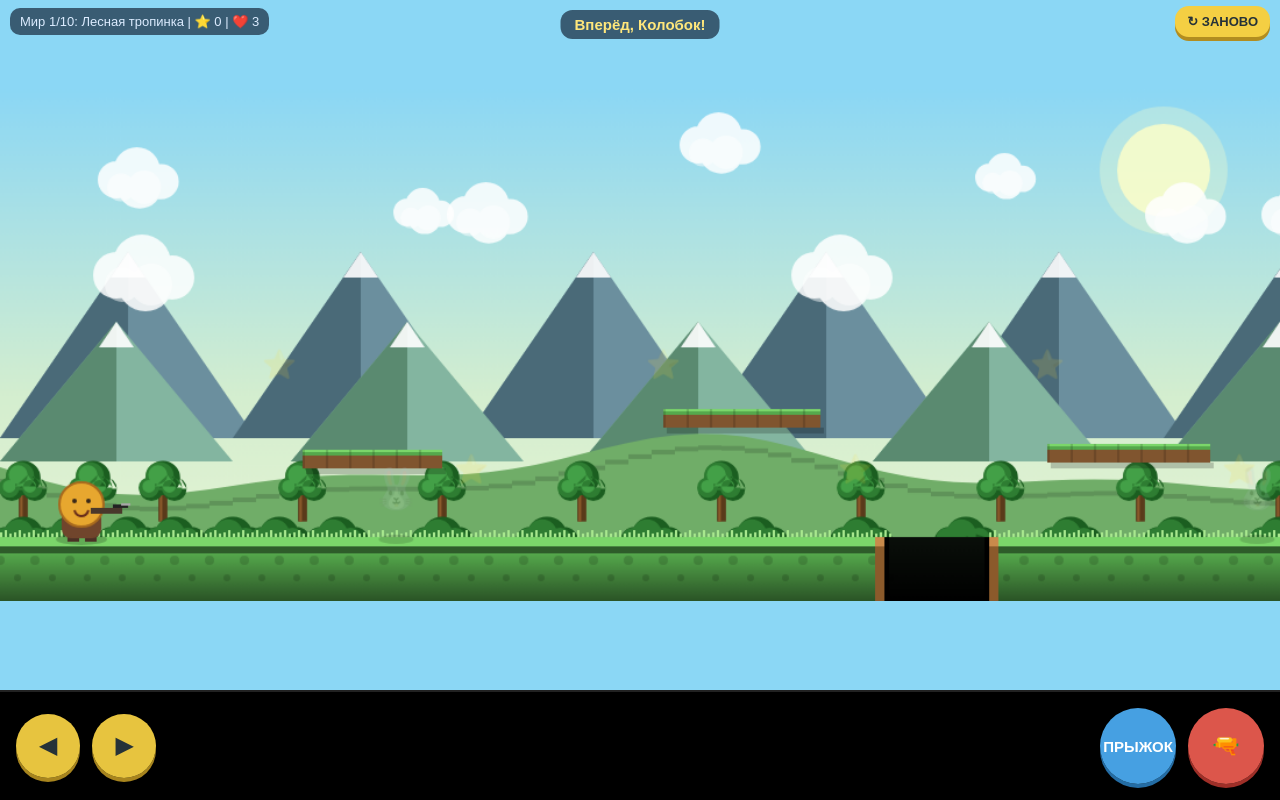
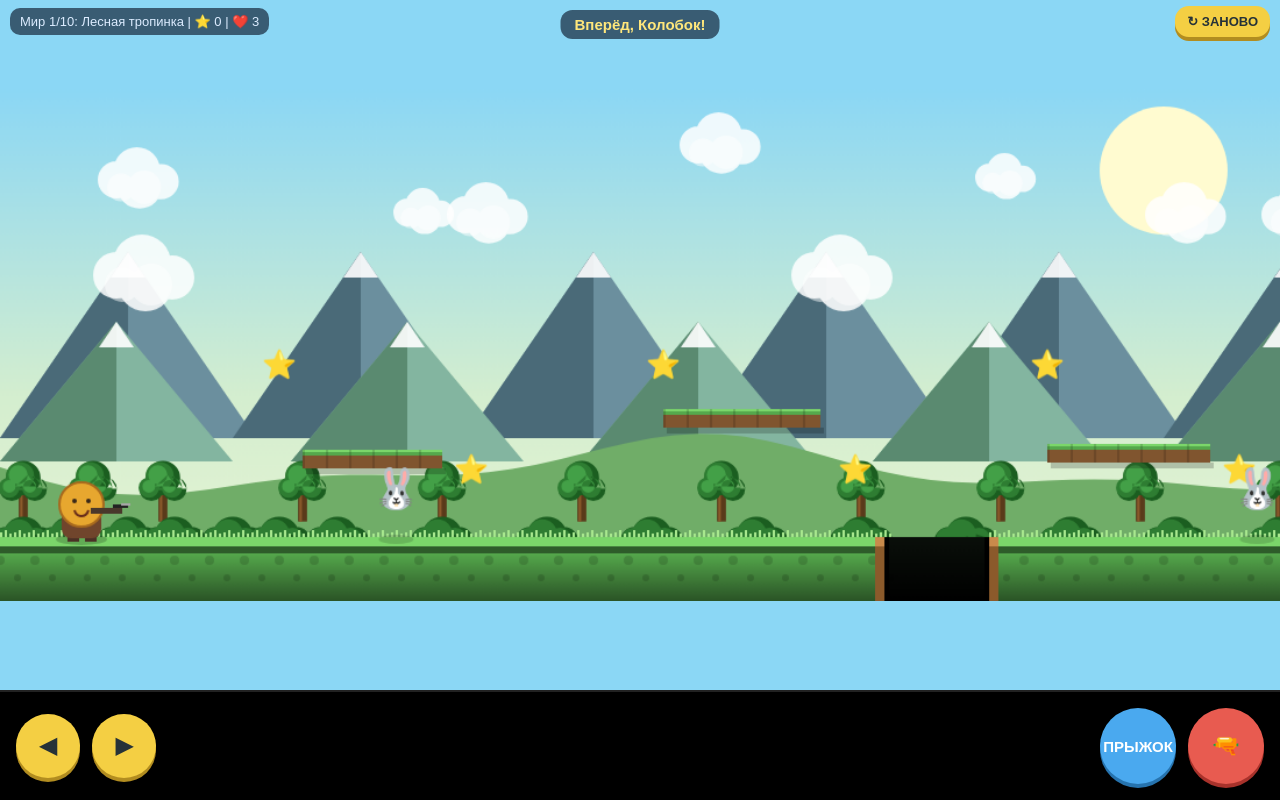
Before and after one commit to ryhffhujjgg-web/KolobokGame, a plain HTML site: page index.html in a window 1280 px wide. Drawn offline with Linux system fonts and the light colour scheme.

Commit message:
Update index.html

```diff
--- a/index.html
+++ b/index.html
@@ -43,13 +43,13 @@ canvas {
 }
 .left-group, .right-group { display: flex; gap: 12px; }
 button.ctrl {
-  border: 0; border-radius: 50%; background: rgba(244,207,67,0.95); color: #263238; font-size: 22px; font-weight: bold;
-  box-shadow: 0 4px 0 rgba(178,141,32,0.95); touch-action: none; -webkit-tap-highlight-color: transparent;
+  border: 0; border-radius: 50%; background: #f4cf43; color: #263238; font-size: 22px; font-weight: bold;
+  box-shadow: 0 4px 0 #b28d20; touch-action: none; -webkit-tap-highlight-color: transparent;
   display: flex; align-items: center; justify-content: center; width: 64px; height: 64px; min-width: 64px;
 }
-button.ctrl:active { transform: translateY(3px); box-shadow: 0 1px 0 rgba(178,141,32,0.95); }
-#jump { background: rgba(74,169,239,0.95); color: white; box-shadow: 0 4px 0 rgba(38,115,174,0.95); width: 76px; height: 76px; font-size: 15px; }
-#shoot { background: rgba(232,91,80,0.95); color: white; box-shadow: 0 4px 0 rgba(168,50,43,0.95); width: 76px; height: 76px; font-size: 22px; }
+button.ctrl:active { transform: translateY(3px); box-shadow: 0 1px 0 #b28d20; }
+#jump { background: #4aa9ef; color: white; box-shadow: 0 4px 0 #2673ae; width: 76px; height: 76px; font-size: 15px; }
+#shoot { background: #e85b50; color: white; box-shadow: 0 4px 0 #a8322b; width: 76px; height: 76px; font-size: 22px; }
 
 @media (max-height: 400px) {
   button.ctrl { width: 52px; height: 52px; min-width: 52px; font-size: 18px; }
@@ -102,7 +102,7 @@ const GRAVITY = 0.55;
 const GROUND_Y = 385;
 
 const TOTAL_LEVELS = 10;
-const SAVE_KEY = "kolobok_adventure_save_v8";
+const SAVE_KEY = "kolobok_adventure_save_v9";
 
 const worlds = [
   {name:"Лесная тропинка", sky:"#8bd7f5", ground:"#55a84c", enemy:"🐰"},
@@ -146,7 +146,7 @@ let isTransitioning = false;
 function saveProgress() {
   try {
     const data = {
-      version: 8, world, totalStars, lastSafeX,
+      version: 9, world, totalStars, lastSafeX,
       player: { x: player.x, y: player.y, health: player.health, facing: player.facing },
       enemies: enemies.map(e => ({ x: e.x, y: e.y, vx: e.vx, vy: e.vy, alive: e.alive, jumpTimer: e.jumpTimer, onGround: e.onGround })),
       witches: witches.map(w => ({ x: w.x, baseY: w.baseY, vx: w.vx, alive: w.alive, shootTimer: w.shootTimer, phase: w.phase })),
@@ -165,7 +165,7 @@ function loadProgress() {
     const raw = localStorage.getItem(SAVE_KEY);
     if (!raw) return false;
     const data = JSON.parse(raw);
-    if (!data || data.version !== 8 || !Number.isInteger(data.world) || data.world < 0 || data.world >= TOTAL_LEVELS) return false;
+    if (!data || data.version !== 9 || !Number.isInteger(data.world) || data.world < 0 || data.world >= TOTAL_LEVELS) return false;
     world = data.world; totalStars = Math.max(0, Number(data.totalStars) || 0); lastSafeX = Number(data.lastSafeX) || 70;
     makeLevel();
     if (data.player) {
@@ -308,8 +308,8 @@ function drawBackground() {
   const g = ctx.createLinearGradient(0,0,0,H); g.addColorStop(0,theme.sky); g.addColorStop(0.6,"#d4eecf"); g.addColorStop(1,"#e8f5d4");
   ctx.fillStyle=g; ctx.fillRect(0,0,W,H);
 
-  ctx.fillStyle="rgba(255,255,200,0.8)"; ctx.beginPath(); ctx.arc(W-100, 70, 40, 0, 7); ctx.fill();
-  ctx.fillStyle="rgba(255,255,200,0.3)"; ctx.beginPath(); ctx.arc(W-100, 70, 55, 0, 7); ctx.fill();
+  ctx.fillStyle="#fff8c0"; ctx.beginPath(); ctx.arc(W-100, 70, 40, 0, 7); ctx.fill();
+  ctx.fillStyle="#fffbd0"; ctx.beginPath(); ctx.arc(W-100, 70, 55, 0, 7); ctx.fill();
 
   for (let i=0;i<6;i++) drawCloud(((i*250 - camera*0.08)%1500+1500)%1500-150, 40+(i%3)*30, 0.6+(i%2)*0.2);
 
@@ -329,9 +329,6 @@ function drawBackground() {
   ctx.fillStyle=world%4===3?"#a8bd62":"#70ad68"; ctx.beginPath(); ctx.moveTo(0,350);
   for(let x=0;x<=W+20;x+=20) { const wx=x+camera*0.42; ctx.lineTo(x, 325+Math.sin(wx*0.008)*20+Math.sin(wx*0.018)*9); }
   ctx.lineTo(W,H); ctx.lineTo(0,H); ctx.fill();
-
-  ctx.fillStyle="rgba(0,0,0,0.15)";
-  for(let x=0;x<=W+20;x+=20) { const wx=x+camera*0.42; const y=325+Math.sin(wx*0.008)*20+Math.sin(wx*0.018)*9; ctx.fillRect(x, y+10, 20, 4); }
 
   for(let i=0;i<15;i++) drawTree(((i*120-camera*0.48)%1500+1500)%1500-100, 370, 0.55);
   for(let i=0;i<20;i++) drawBush(((i*90-camera*0.72)%1400+1400)%1400-70, 385, 0.8);
@@ -392,14 +389,21 @@ function drawGroundSegment(startX, width, theme) {
 
 /* ===== ОТРИСОВКА ===== */
 function drawPlatforms() {
-  ctx.globalAlpha = 1;
   for(const p of platforms) {
     const x=p.x-camera; if(x<-180||x>W+180) continue;
-    ctx.fillStyle="rgba(0,0,0,0.2)"; ctx.fillRect(x+3, p.y+p.h, p.w, 5);
+
+    // Тень
+    ctx.save(); ctx.globalAlpha = 0.2; ctx.fillStyle="#000"; ctx.fillRect(x+3, p.y+p.h, p.w, 5); ctx.restore();
+
+    // Доски
     ctx.fillStyle="#80552f"; ctx.fillRect(x,p.y,p.w,p.h);
     ctx.fillStyle="#55a84c"; ctx.fillRect(x,p.y,p.w,5);
     ctx.fillStyle="#7bd66a"; ctx.fillRect(x,p.y,p.w,2);
-    ctx.fillStyle="rgba(0,0,0,0.15)"; for(let i=0; i<p.w; i+=20) ctx.fillRect(x+i, p.y, 2, p.h);
+
+    // Текстура
+    ctx.save(); ctx.globalAlpha = 0.15; ctx.fillStyle="#000";
+    for(let i=0; i<p.w; i+=20) ctx.fillRect(x+i, p.y, 2, p.h);
+    ctx.restore();
   }
 }
 
@@ -409,10 +413,12 @@ function drawHut() {
   if (x < -150 || x > W + 150) return;
   ctx.globalAlpha = 1;
 
-  ctx.fillStyle="rgba(0,0,0,0.2)"; ctx.fillRect(x-5, GROUND_Y-5, 110, 8);
-  ctx.fillStyle = "#8b5a2b"; ctx.fillRect(x, GROUND_Y - 90, 100, 90);
-  ctx.fillStyle = "#a06b3b"; ctx.fillRect(x+2, GROUND_Y - 88, 96, 86);
-  ctx.fillStyle = "rgba(0,0,0,0.1)"; for(let i=0; i<90; i+=15) ctx.fillRect(x+2, GROUND_Y - 88 + i, 96, 2);
+  ctx.fillStyle="#8b5a2b"; ctx.fillRect(x, GROUND_Y - 90, 100, 90);
+  ctx.fillStyle="#a06b3b"; ctx.fillRect(x+2, GROUND_Y - 88, 96, 86);
+
+  ctx.save(); ctx.globalAlpha = 0.1; ctx.fillStyle="#000";
+  for(let i=0; i<90; i+=15) ctx.fillRect(x+2, GROUND_Y - 88 + i, 96, 2);
+  ctx.restore();
 
   ctx.fillStyle = "#a8322b"; ctx.beginPath(); ctx.moveTo(x - 10, GROUND_Y - 90); ctx.lineTo(x + 50, GROUND_Y - 150); ctx.lineTo(x + 110, GROUND_Y - 90); ctx.closePath(); ctx.fill();
   ctx.fillStyle = "#c94a42"; ctx.beginPath(); ctx.moveTo(x - 5, GROUND_Y - 90); ctx.lineTo(x + 50, GROUND_Y - 145); ctx.lineTo(x + 105, GROUND_Y - 90); ctx.closePath(); ctx.fill();
@@ -428,7 +434,7 @@ function drawHut() {
 function drawPlayer() {
   const x=player.x-camera, y=player.y;
   if(player.invincible>0 && Math.floor(frame/5)%2===0) return;
-  ctx.globalAlpha = 1;
+
   if(player.onGround) {
     ctx.save(); ctx.globalAlpha = 0.2; ctx.fillStyle="#000"; ctx.beginPath(); ctx.ellipse(x, GROUND_Y+2, 22, 5, 0, 0, 7); ctx.fill(); ctx.restore();
   }
@@ -448,13 +454,11 @@ function drawPlayer() {
 function drawEnemy(e) {
   const x=e.x-camera; if(x<-60||x>W+60||!e.alive) return;
   if(e.onGround) { ctx.save(); ctx.globalAlpha = 0.15; ctx.fillStyle="#000"; ctx.beginPath(); ctx.ellipse(x, GROUND_Y+2, 15, 4, 0, 0, 7); ctx.fill(); ctx.restore(); }
-  ctx.globalAlpha = 1;
   ctx.font="34px Arial"; ctx.textAlign="center"; ctx.fillText(worlds[world].enemy, x, e.y+5);
 }
 
 function drawLizard(l) {
   const x=l.x-camera; if(x<-70||x>W+70||!l.alive) return;
-  ctx.globalAlpha = 1;
   const f=l.facing, bob=l.onGround&&Math.abs(l.vx)>0.3?Math.sin(frame*0.25)*2:0;
   ctx.save(); ctx.translate(x, l.y+bob); ctx.scale(f,1);
   ctx.fillStyle="#1f7a1f"; ctx.beginPath(); ctx.moveTo(-14,4); ctx.quadraticCurveTo(-34,10+Math.sin(frame*0.2)*4,-38,-4); ctx.quadraticCurveTo(-30,4,-12,8); ctx.closePath(); ctx.fill();
@@ -471,7 +475,6 @@ function drawLizard(l) {
 
 function drawBear(b) {
   const x=b.x-camera; if(x<-80||x>W+80||!b.alive) return;
-  ctx.globalAlpha = 1;
   const f=b.facing, flash=b.hurtFlash>0&&Math.floor(frame/4)%2===0;
   ctx.save(); ctx.translate(x,b.y); ctx.scale(f,1);
   ctx.fillStyle=flash?"#ffd27a":"#a86b1e"; ctx.beginPath(); ctx.ellipse(0,0,20,22,0,0,7); ctx.fill();
@@ -492,18 +495,16 @@ function drawBear(b) {
 
 function drawWitch(w) {
   const x=w.x-camera; if(x<-80||x>W+80||!w.alive) return;
-  ctx.globalAlpha = 1;
   ctx.fillStyle="#5a3a22"; ctx.beginPath(); ctx.ellipse(x,w.y+22,20,26,0,0,7); ctx.fill();
   ctx.fillStyle="#3b2414"; ctx.fillRect(x-22,w.y+4,44,6);
   ctx.strokeStyle="#c9a26b"; ctx.lineWidth=4; ctx.beginPath(); ctx.moveTo(x+12,w.y+16); ctx.lineTo(x+34,w.y-6); ctx.stroke();
   ctx.fillStyle="#d9b87c"; ctx.beginPath(); ctx.arc(x+36,w.y-8,6,0,7); ctx.fill();
   ctx.font="36px Arial"; ctx.textAlign="center"; ctx.fillText("🧙‍♀️",x,w.y);
-  ctx.fillStyle="rgba(255,0,0,0.7)"; ctx.beginPath(); ctx.arc(x,w.y-28,3,0,7); ctx.fill();
+  ctx.fillStyle="#ff0000"; ctx.beginPath(); ctx.arc(x,w.y-28,3,0,7); ctx.fill();
 }
 
 function drawBoss() {
   if(!boss || !boss.isBossLevel || !bossBattle || !boss.alive) return;
-  ctx.globalAlpha = 1;
   const x=boss.x-camera;
   ctx.font="58px Arial"; ctx.textAlign="center"; ctx.fillText("🦊",x,boss.y+10);
   ctx.fillStyle="#381d1d"; ctx.fillRect(x-32,boss.y-49,64,8);
@@ -512,28 +513,40 @@ function drawBoss() {
 }
 
 function drawBullets() {
-  ctx.globalAlpha = 1;
   ctx.fillStyle="#292929"; for(const b of bullets){ ctx.beginPath(); ctx.arc(b.x-camera,b.y,5,0,7); ctx.fill(); }
   ctx.fillStyle="#ffdb45"; for(const b of enemyBullets){ ctx.save(); ctx.translate(b.x-camera,b.y); ctx.rotate(b.angle||0); if(b.rock){ ctx.fillStyle="#8b5a2b"; ctx.beginPath(); ctx.arc(0,0,6,0,7); ctx.fill(); ctx.fillStyle="#5a3a1a"; ctx.beginPath(); ctx.arc(-2,-1,2,0,7); ctx.fill(); } else { ctx.fillRect(-8,-3,16,6); } ctx.restore(); }
 }
 
 function drawStars() {
-  ctx.globalAlpha = 1;
   for(const s of stars){ if(s.taken) continue; const x=s.x-camera; if(x<-30||x>W+30) continue; ctx.font="24px Arial"; ctx.textAlign="center"; ctx.fillText("⭐",x,s.y); }
 }
 
 function draw() {
-  ctx.globalAlpha = 1; // СБРОС ПЕРЕД КАДРОМ
-  drawBackground(); drawPlatforms(); drawHut(); drawStars();
+  // ПРИНУДИТЕЛЬНЫЙ СБРОС ВСЕХ СТИЛЕЙ ПЕРЕД КАДРОМ
+  ctx.globalAlpha = 1;
+  ctx.fillStyle = "#000";
+  ctx.strokeStyle = "#000";
+  ctx.lineWidth = 1;
+  ctx.font = "10px Arial";
+  ctx.textAlign = "left";
+  ctx.textBaseline = "alphabetic";
+
+  drawBackground();
+  drawPlatforms();
+  drawHut();
+  drawStars();
   for(const e of enemies) drawEnemy(e);
   for(const w of witches) drawWitch(w);
   for(const l of lizards) drawLizard(l);
   for(const b of bears) drawBear(b);
-  drawBoss(); drawBullets(); drawPlayer();
+  drawBoss();
+  drawBullets();
+  drawPlayer();
+
   if(gameOver||victory) {
     ctx.globalAlpha = 1;
     ctx.fillStyle="rgba(0,0,0,0.58)"; ctx.fillRect(0,0,W,H);
-    ctx.fillStyle="white"; ctx.textAlign="center"; ctx.font="bold 42px Arial";
+    ctx.fillStyle="#fff"; ctx.textAlign="center"; ctx.font="bold 42px Arial";
     ctx.fillText(victory?"ПОБЕДА!":"ИГРА ОКОНЧЕНА",W/2,190);
     ctx.font="24px Arial"; ctx.fillText(victory?"Колобок спас лес!":"Попробуй ещё раз!",W/2,235);
   }
```
